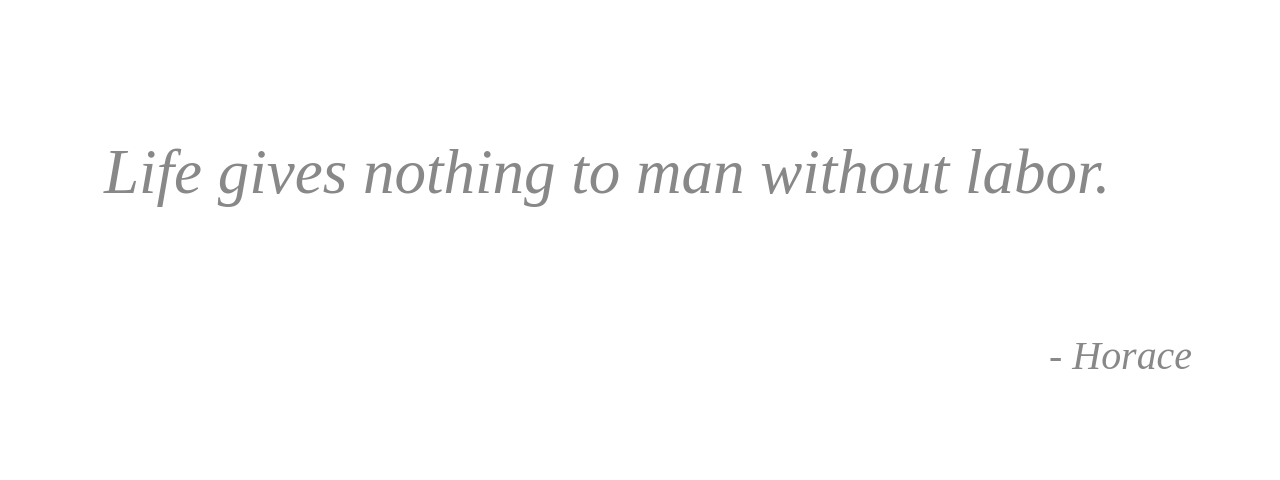
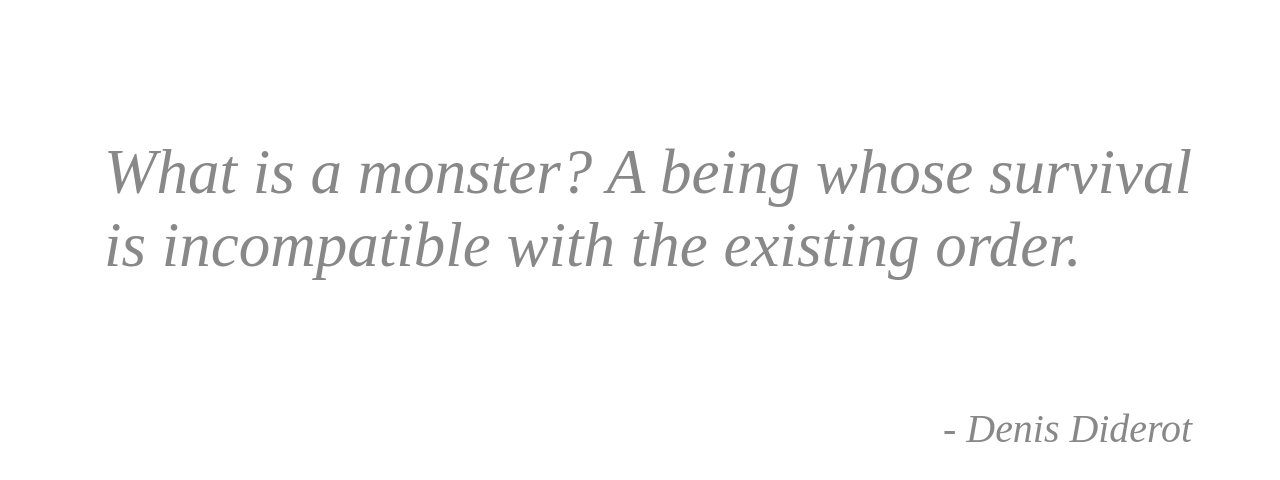
Before and after one commit to saiidalhalawi/dicit, a React app: page / in a window 1280 px wide. Shown: the top 480 px of the page. Built offline with nearby package versions, Linux system fonts and the light colour scheme.

Commit message:
Minorfix

```diff
--- a/src/index.tsx
+++ b/src/index.tsx
@@ -3,9 +3,12 @@ import * as ReactDOM from 'react-dom';
 
 import { QuoteFrame } from "./components/QuoteFrame"
 
-const initialQuote = { sentence: 'Life gives nothing to man without labor.', author: 'Horace' };
+const quotesCollection = require('./../data/quotes.json');
+
+const index = Math.floor(Math.random()*quotesCollection['quotes'].length)
+const initialQuote = quotesCollection['quotes'][index];
 
 ReactDOM.render(
-  <QuoteFrame quote={ initialQuote } />,
+  <QuoteFrame quote={initialQuote} />,
   document.getElementById("root")
 );
--- a/webpack.config.ts
+++ b/webpack.config.ts
@@ -9,6 +9,10 @@ const config: webpack.Configuration = {
     filename: 'bundle.js'
   },
   resolve: {
+    modules:  [
+      path.resolve('./node_modules'),
+      path.resolve('./src')
+    ],
     extensions: ['.js', '.ts', '.tsx', '.css', ".json"]
   },
   devtool: "source-map",
```
